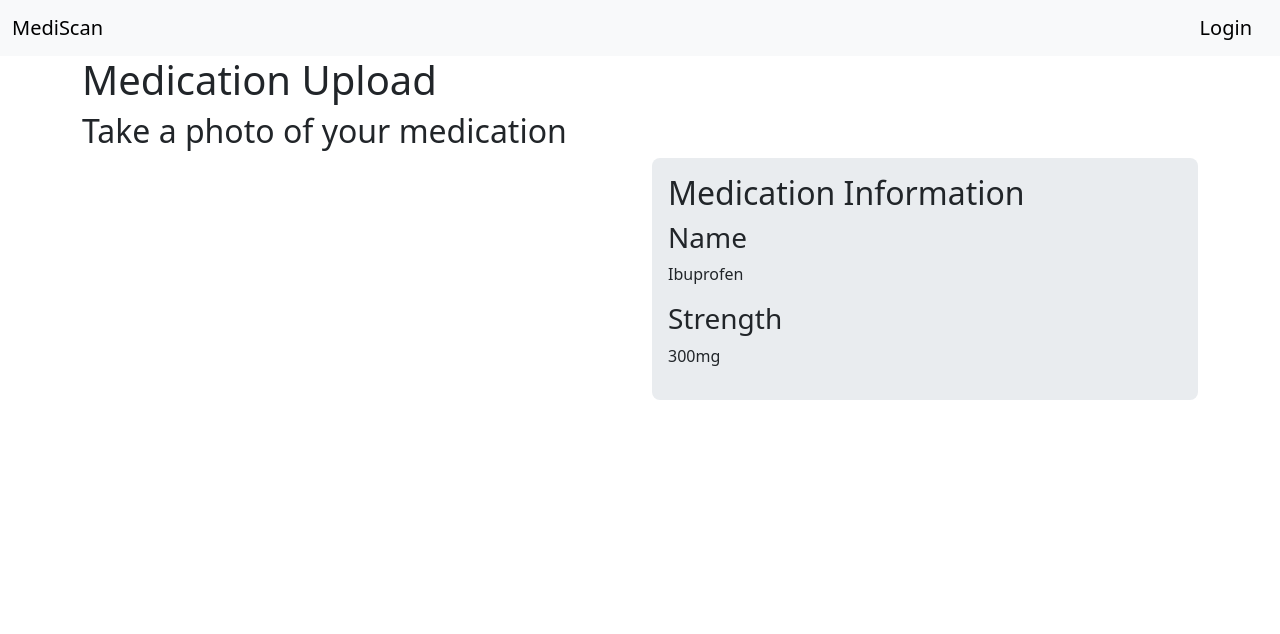
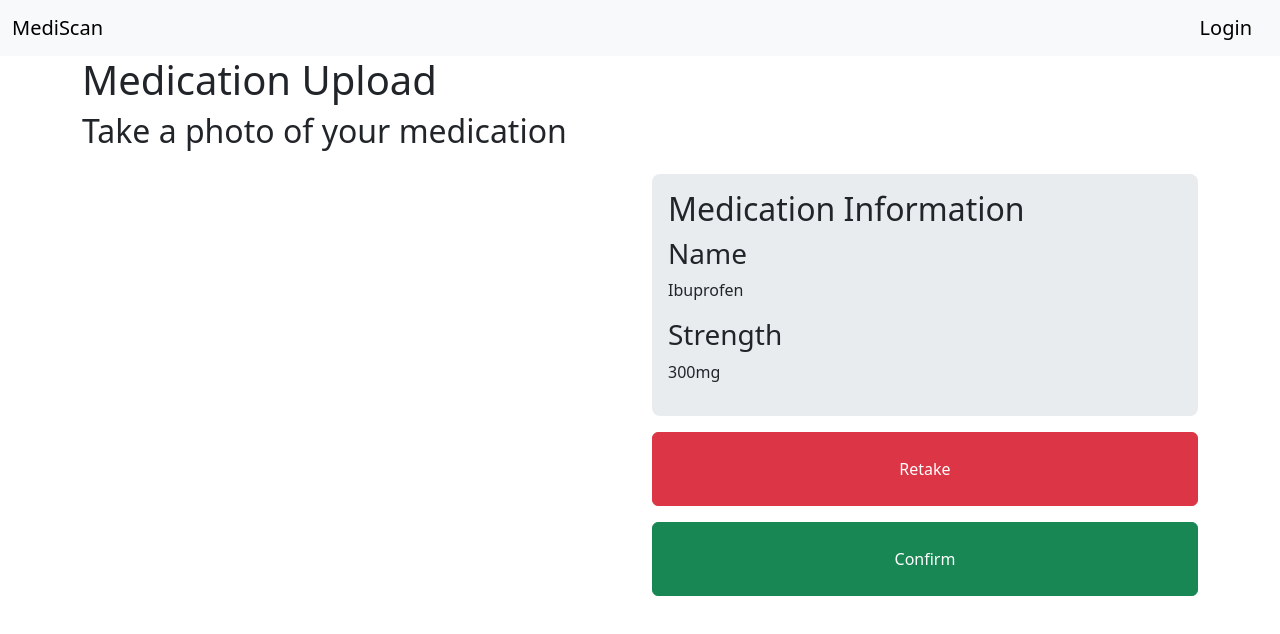
Before and after one commit to MetaWellConnect/wellConnect, a React (Vite) app in the folder frontend/: page /medication-upload in a window 1280 px wide. Shown: the top 634 px of the page. Built offline with nearby package versions, Linux system fonts and the light colour scheme; no server answers.

Commit message:
Adds skeleton for MedicationInformationWidget and confirm and retake photo buttons

```diff
--- /dev/null
+++ b/frontend/src/Patient/PatientComponents/MedicationUploadPageComponents/ConfirmMedicationPhotoButton.jsx
@@ -0,0 +1,7 @@
+function ConfirmMedicationPhotoButton() {
+    return(
+        <button className="btn btn-success w-100 p-4 mb-3">Confirm</button>
+    );
+}
+
+export default ConfirmMedicationPhotoButton;
--- a/frontend/src/Patient/PatientComponents/MedicationUploadPageComponents/MedicationCamera.jsx
+++ b/frontend/src/Patient/PatientComponents/MedicationUploadPageComponents/MedicationCamera.jsx
@@ -11,7 +11,7 @@ function MedicationWebcam() {
     }, [webcamRef]);
 
     return (
-        <div className="rounded-pill">
+        <div className="my-3">
             <Webcam ref={webcamRef}  mirrored style={{objectFit: 'cover'}} />
         </div>
     );
--- a/frontend/src/Patient/PatientComponents/MedicationUploadPageComponents/MedicationInformationWidget.jsx
+++ b/frontend/src/Patient/PatientComponents/MedicationUploadPageComponents/MedicationInformationWidget.jsx
@@ -1,7 +1,7 @@
 function MedicationInformationWidget() {
     return (
         <>
-            <section className="medication-information-view bg-body-secondary rounded-3 p-3">
+            <section className="medication-information-view bg-body-secondary rounded-3 p-3 my-3">
                 <h2>Medication Information</h2>
 
                 {/* This information is test data. The way this data will be handled has not yet been decided */}
--- /dev/null
+++ b/frontend/src/Patient/PatientComponents/MedicationUploadPageComponents/RetakeMedicationPhotoButton.jsx
@@ -0,0 +1,7 @@
+function RetakeMedicationPhotoButton() {
+    return(
+        <button className="btn btn-danger w-100 p-4 mb-3">Retake</button>
+    );
+}
+
+export default RetakeMedicationPhotoButton;
--- a/frontend/src/Patient/pages/MedicationUploadPage.jsx
+++ b/frontend/src/Patient/pages/MedicationUploadPage.jsx
@@ -1,5 +1,7 @@
 import MedicationWebcam from "../PatientComponents/MedicationUploadPageComponents/MedicationCamera";
 import MedicationInformationWidget from "../PatientComponents/MedicationUploadPageComponents/MedicationInformationWidget";
+import ConfirmMedicationPhotoButton from "../PatientComponents/MedicationUploadPageComponents/ConfirmMedicationPhotoButton";
+import RetakeMedicationPhotoButton from "../PatientComponents/MedicationUploadPageComponents/RetakeMedicationPhotoButton";
 
 function MedicationUploadPage() {
     return(
@@ -8,12 +10,14 @@ function MedicationUploadPage() {
             <h2>Take a photo of your medication</h2>
 
             <div className="row d-flex flex-wrap">
-                <div className="col">
+                <div className="col-sm">
                     <MedicationWebcam />
                 </div>
 
-                <div className="col">
+                <div className="col-sm">
                     <MedicationInformationWidget />
+                    <RetakeMedicationPhotoButton />
+                    <ConfirmMedicationPhotoButton />
                 </div>
             </div>
         </div>
```
